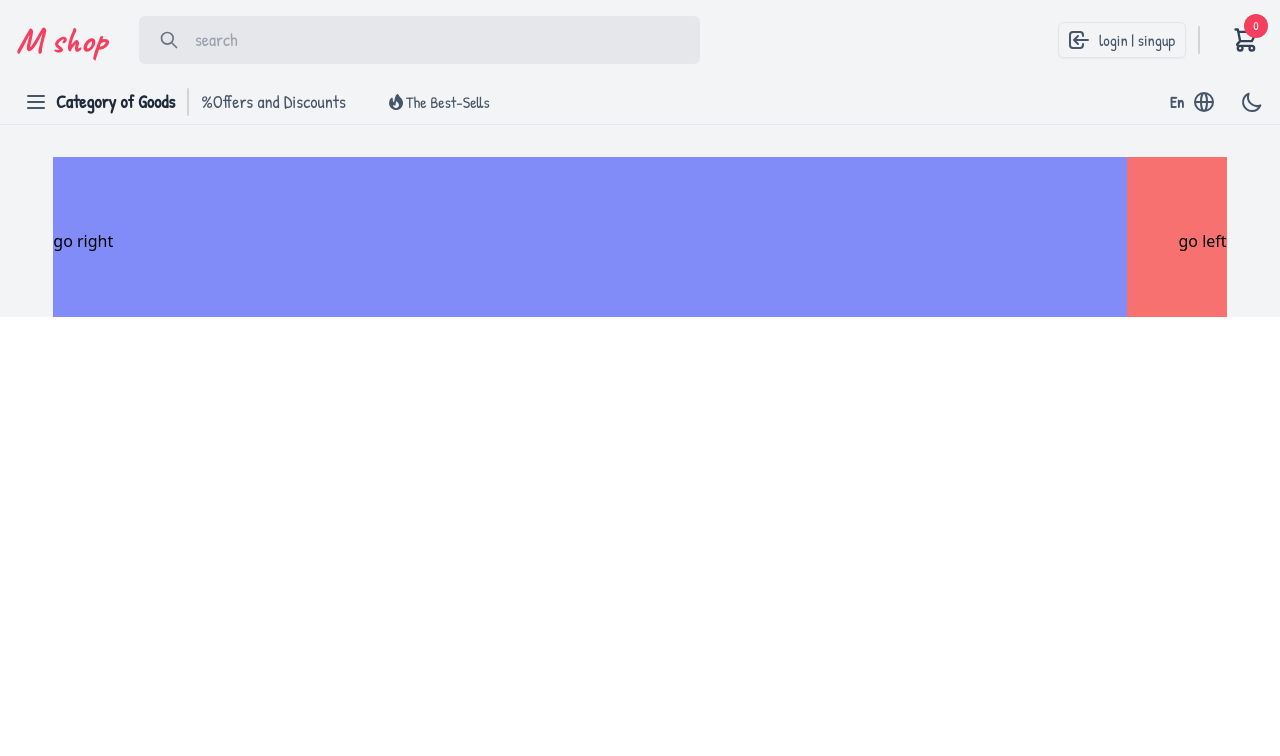
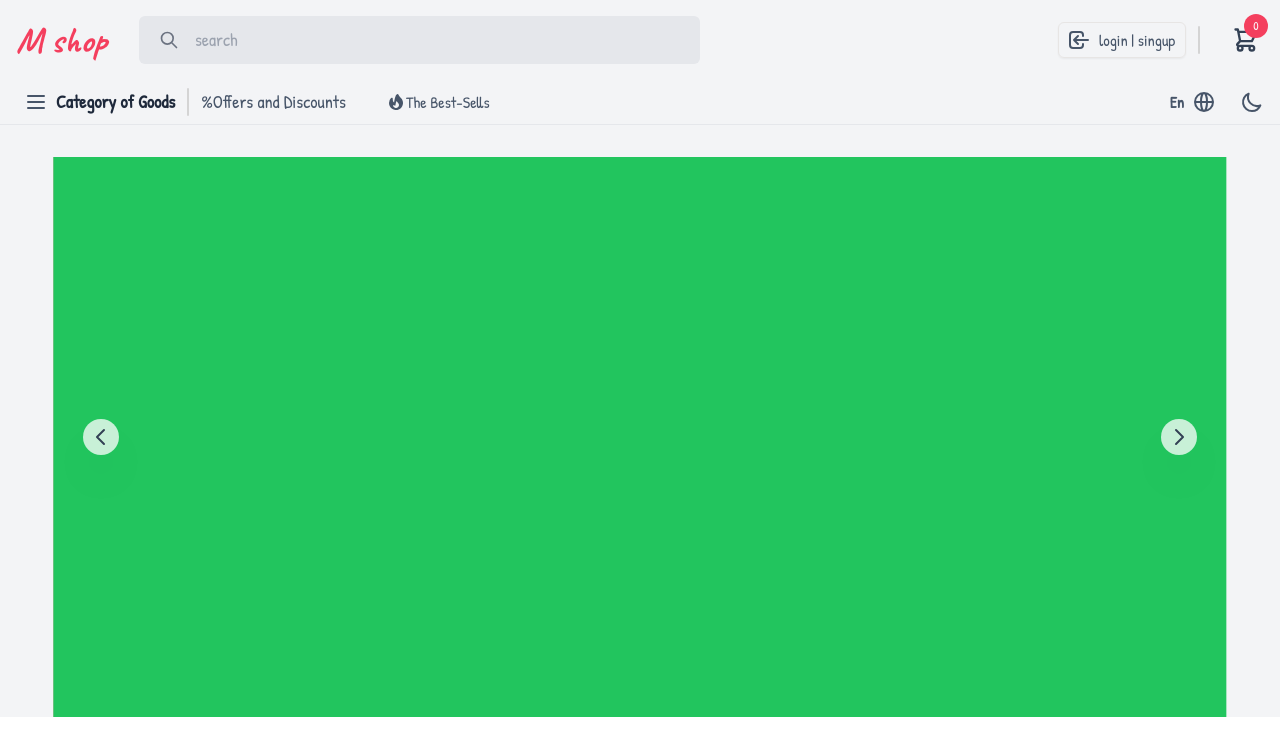
Before and after one commit to mohammadkamraan/shop_next_ts, a Next.js app: page / in a window 1280 px wide. Shown: the top 756 px of the page. Built offline with nearby package versions, Linux system fonts and the light colour scheme.

Commit message:
carousel styles added

```diff
--- a/pages/index.tsx
+++ b/pages/index.tsx
@@ -1,11 +1,21 @@
 import type { NextPage } from "next";
-import Carousel from "../src/components/carousel/Carouse";
+import Carousel, { CarouselItem } from "../src/components/carousel/Carouse";
 
 const Home: NextPage = () => {
   return (
     <>
       <div className='flex justify-center w-full bg-gray-100 pt-8'>
-        <Carousel />
+        <Carousel>
+          <CarouselItem>
+            <div className='bg-purple-500 h-full w-full inline-flex'></div>
+          </CarouselItem>
+          <CarouselItem>
+            <div className='bg-red-500 h-full w-full inline-flex'></div>
+          </CarouselItem>
+          <CarouselItem>
+            <div className='bg-green-500 h-full w-full inline-flex'></div>
+          </CarouselItem>
+        </Carousel>
       </div>
     </>
   );
--- a/src/components/carousel/Carouse.tsx
+++ b/src/components/carousel/Carouse.tsx
@@ -1,12 +1,64 @@
-const Carousel = () => {
+import React, { useState } from "react";
+export const CarouselItem = (prop: any) => {
+  return prop.children;
+};
+
+const Carousel = (props: any) => {
+  const [currentSlide, setCurrentSlide] = useState<number>(0);
+
+  const translateValue = (number: number) => {
+    return `-translate-x-[${number}px]`;
+  };
+
   return (
-    <div className='w-11/12 h-40 overflow-hidden relative '>
-      <p className='text-black absolute left-0 top-[45%] z-10'>go right</p>
-      <p className='text-black absolute right-0 top-[45%] z-10'>go left</p>
-      <div className={`whitespace-nowrap w-full h-full transition-transform duration-300 -translate-x-[100px]`}>
-        <div className='w-full inline-flex h-full bg-indigo-400'></div>
-        <div className='w-full inline-flex h-full bg-red-400'></div>
-        <div className='w-full inline-flex h-full bg-blue-400'></div>
+    <div className='w-11/12 h-[70vh] overflow-hidden relative '>
+      <div className='absolute left-0  z-10 w-24 h-full bg-stone-50 bg-opacity-0 flex justify-center items-center cursor-pointer transition-all duration-500  hover:bg-opacity-10'>
+        <div className='bg-white  bg-opacity-75 shadow-2xl rounded-full w-9 h-9 inline-flex items-center justify-center text-slate-700'>
+          <svg
+            xmlns='http://www.w3.org/2000/svg'
+            className='h-6 w-6'
+            fill='none'
+            viewBox='0 0 24 24'
+            stroke='currentColor'
+            strokeWidth={2}
+          >
+            <path strokeLinecap='round' strokeLinejoin='round' d='M15 19l-7-7 7-7' />
+          </svg>
+        </div>
+      </div>
+      <div className='absolute right-0 z-10 w-24 h-full bg-stone-50 bg-opacity-0 flex justify-center items-center cursor-pointer transition-all duration-500  hover:bg-opacity-10'>
+        <div className='bg-white  bg-opacity-75 shadow-2xl rounded-full w-9 h-9 inline-flex items-center justify-center text-slate-700'>
+          <svg
+            xmlns='http://www.w3.org/2000/svg'
+            className='h-6 w-6'
+            fill='none'
+            viewBox='0 0 24 24'
+            stroke='currentColor'
+            strokeWidth={2}
+          >
+            <path strokeLinecap='round' strokeLinejoin='round' d='M9 5l7 7-7 7' />
+          </svg>
+        </div>
+      </div>
+      <ul className='absolute bottom-0 w-full flex justify-center h-6'>
+        {React.Children.map(props.children, (child: any, index: number) => {
+          return (
+            <li
+              key={index}
+              className='inline-flex items-center justify-center border border-slate-800 w-2 h-2 rounded-full mx-6 cursor-pointer'
+            >
+              <button className={`${index === currentSlide && "bg-slate-800"} w-full h-full`} />
+            </li>
+          );
+        })}
+      </ul>
+      <div
+        className={`whitespace-nowrap w-full h-full transition-all duration-500 ${translateValue(50)}`}
+        style={{ transform: `translateX(-${2 * 100}%)` }}
+      >
+        {React.Children.map(props.children, (child: any) => {
+          return React.cloneElement(child);
+        })}
       </div>
     </div>
   );
```
